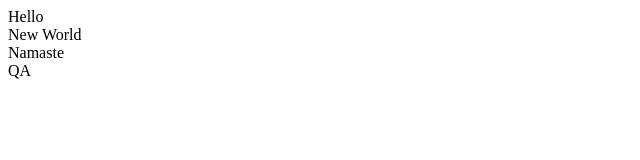
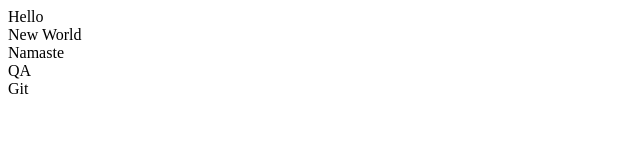
Before and after one commit to csreddyb32/justAnotherRepo, a plain HTML site: page index.html in a window 1280 px wide. Shown: the full height of the page, 0-640 px from the left. Drawn offline with Linux system fonts and the light colour scheme.

Commit message:
Added Git at line:8

```diff
--- a/index.html
+++ b/index.html
@@ -2,3 +2,7 @@
 <div>New World</div>
 <div>Namaste</div>
 <div>QA</div>
+
+
+
+<div>Git</div>
```
